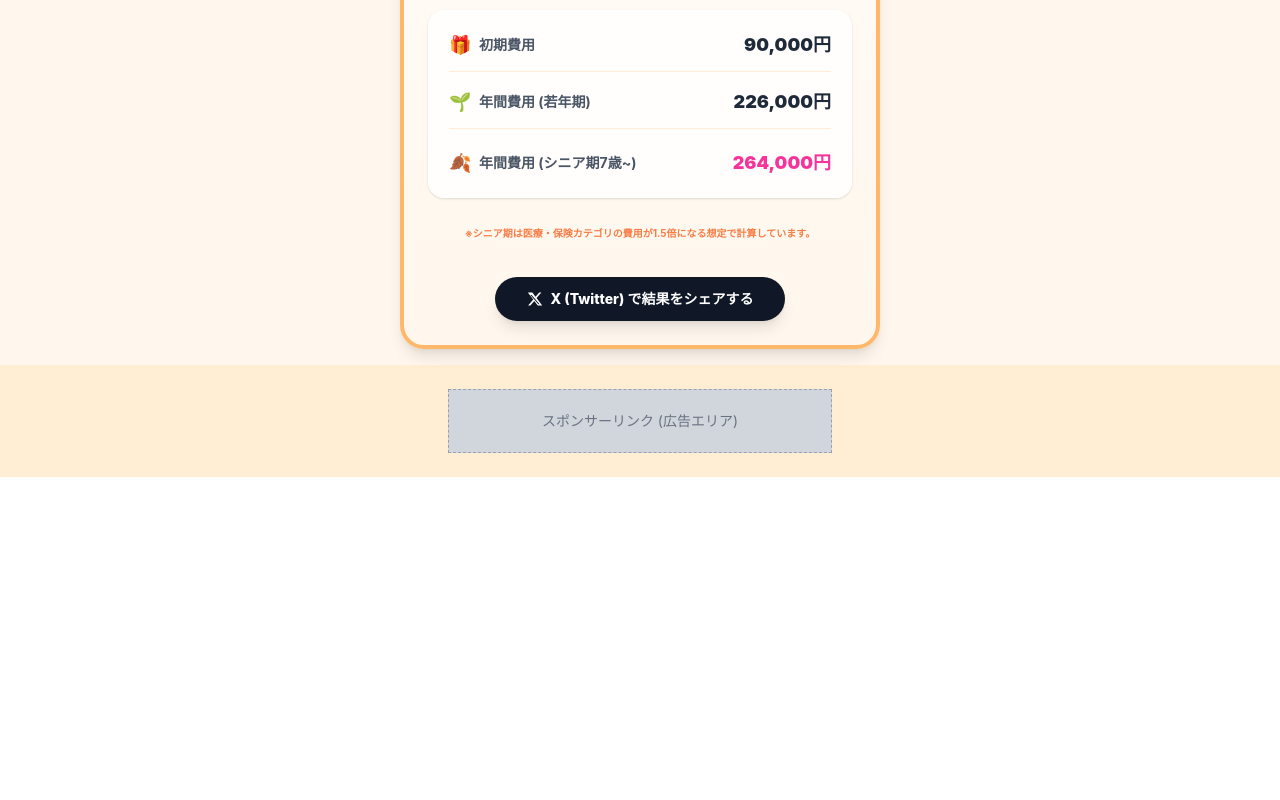
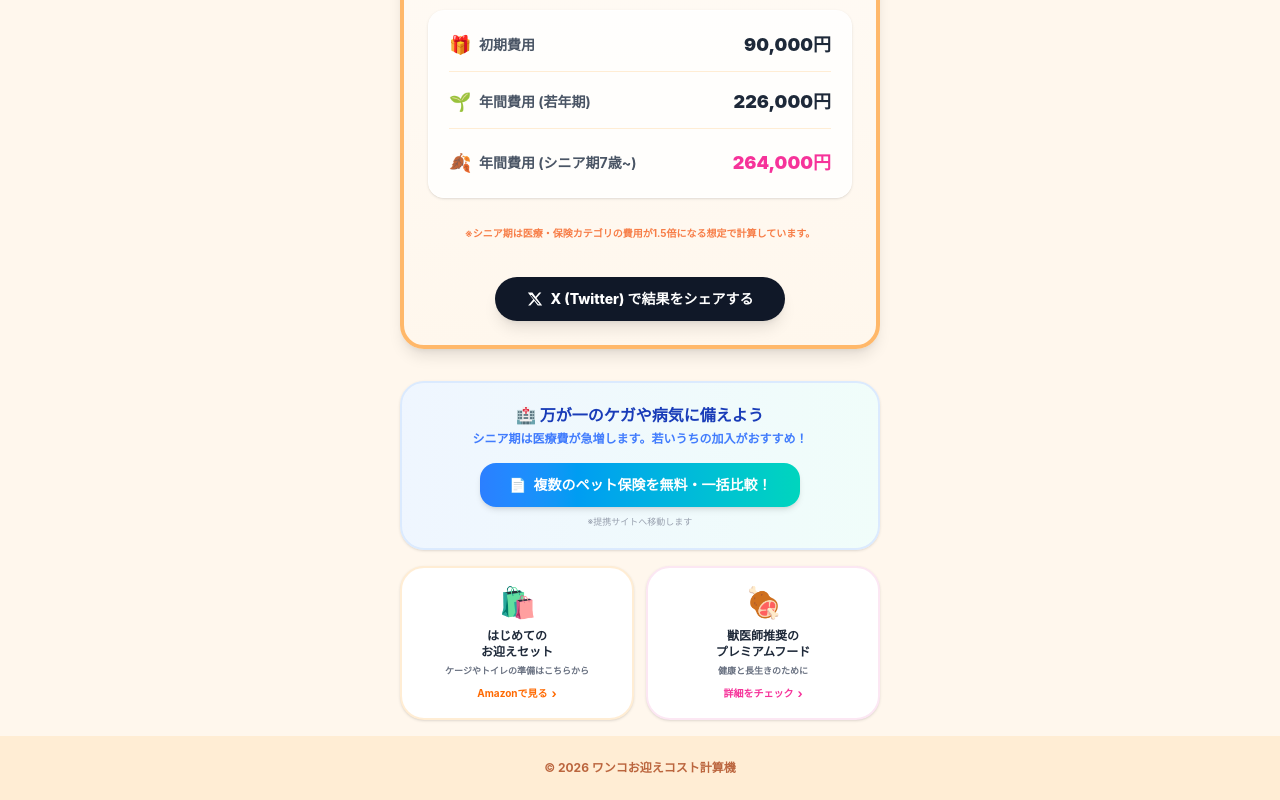
Before and after one commit to BambaSpace/PetSim, a React (Vite) app: page / in a window 1280 px wide. Shown: the part 2889-3689 px from the top of the page. Before the commit the page ends 3366 px from the top, so only its background shows below. Built offline with nearby package versions, Linux system fonts and the light colour scheme.

Commit message:
機能拡張: アフィリエイト（マネタイズ）用のUIコンポーネントを追加
Co-authored-by: BambaSpace <246610133+BambaSpace@users.noreply.github.com>

```diff
--- a/src/App.tsx
+++ b/src/App.tsx
@@ -909,13 +909,57 @@ export default function App() {
           </div>
         </section>
 
+        {/* アフィリエイト（マネタイズ）エリア */}
+        <section className="flex flex-col gap-4 mt-2">
+
+          {/* ペット保険の紹介 */}
+          <div className="bg-gradient-to-r from-blue-50 to-teal-50 p-5 rounded-3xl shadow-sm border-2 border-blue-100 flex flex-col items-center text-center">
+            <h3 className="text-blue-800 font-extrabold text-base mb-1">
+              🏥 万が一のケガや病気に備えよう
+            </h3>
+            <p className="text-xs text-blue-600/80 font-bold mb-4">
+              シニア期は医療費が急増します。若いうちの加入がおすすめ！
+            </p>
+            <a
+              href="#" // ここにASPのペット保険一括見積もりリンクを入れる
+              className="w-full max-w-xs bg-gradient-to-r from-blue-500 to-teal-400 text-white text-sm font-extrabold py-3 px-4 rounded-2xl shadow-md hover:shadow-lg transition-all active:scale-95 flex items-center justify-center gap-2"
+            >
+              <span>📄</span>
+              複数のペット保険を無料・一括比較！
+            </a>
+            <p className="text-[9px] text-gray-400 mt-2">※提携サイトへ移動します</p>
+          </div>
+
+          {/* スターターセット・フードの紹介 */}
+          <div className="grid grid-cols-2 gap-3">
+            <a href="#" className="bg-white p-4 rounded-3xl shadow-sm border-2 border-orange-100 hover:border-orange-300 transition-colors flex flex-col items-center text-center block group">
+              <div className="text-3xl mb-2 group-hover:scale-110 transition-transform">🛍️</div>
+              <h4 className="text-xs font-extrabold text-gray-800 mb-1">はじめての<br/>お迎えセット</h4>
+              <p className="text-[9px] text-gray-500 font-bold">ケージやトイレの準備はこちらから</p>
+              <span className="text-[10px] font-bold text-orange-500 mt-2 flex items-center gap-1">
+                Amazonで見る <span className="text-xs">›</span>
+              </span>
+            </a>
+
+            <a href="#" className="bg-white p-4 rounded-3xl shadow-sm border-2 border-pink-100 hover:border-pink-300 transition-colors flex flex-col items-center text-center block group">
+              <div className="text-3xl mb-2 group-hover:scale-110 transition-transform">🍖</div>
+              <h4 className="text-xs font-extrabold text-gray-800 mb-1">獣医師推奨の<br/>プレミアムフード</h4>
+              <p className="text-[9px] text-gray-500 font-bold">健康と長生きのために</p>
+              <span className="text-[10px] font-bold text-pink-500 mt-2 flex items-center gap-1">
+                詳細をチェック <span className="text-xs">›</span>
+              </span>
+            </a>
+          </div>
+
+        </section>
+
       </main>
 
-      {/* Footer / Ad Placeholder */}
-      <footer className="w-full bg-orange-100 p-6 mt-auto">
-        <div className="w-full max-w-sm mx-auto h-16 bg-gray-300 border border-gray-400 border-dashed flex items-center justify-center text-gray-500 text-sm">
-          スポンサーリンク (広告エリア)
-        </div>
+      {/* Footer */}
+      <footer className="w-full bg-orange-100 p-6 mt-auto text-center">
+        <p className="text-xs text-orange-800 font-bold opacity-70">
+          © {new Date().getFullYear()} ワンコお迎えコスト計算機
+        </p>
       </footer>
     </div>
   );
```
